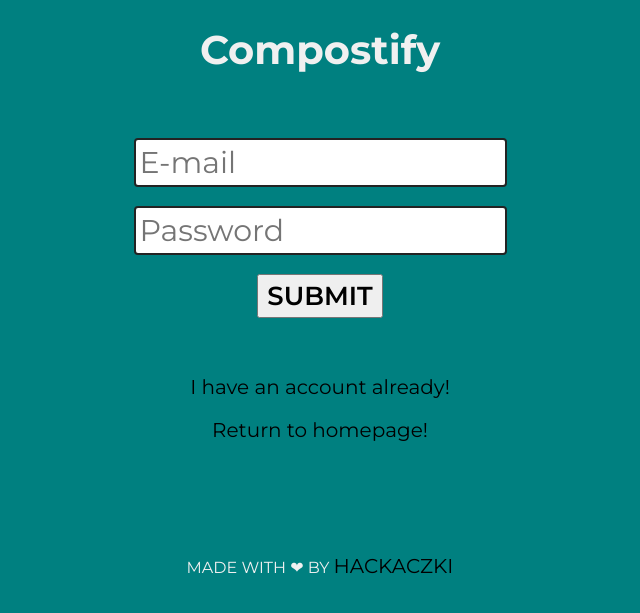
After one commit to hackaczki/compostify, a Flask app: page /register in a window 1280 px wide. The commit adds this page. Shown: the top 613 px of the page, without its empty margins (320-960 px from the left). Run offline with Flask 3, Linux system fonts and the light colour scheme.

Commit message:
usfheurif

```diff
--- a/main.py
+++ b/main.py
@@ -6,24 +6,30 @@ from data_processing import *
 import plotly.express as px
 from flask import Flask, flash, render_template, redirect, request, url_for, jsonify, session, Response
 from flask_sqlalchemy import SQLAlchemy
-from sqlalchemy import func
+from sqlalchemy import func, DateTime
+import bcrypt
+import datetime
+##### SERVER FLASK
 
 server = flask.Flask(__name__)
 
 server.secret_key = 'grogjreelfijreijreerjt'
 server.config['SQLALCHEMY_DATABASE_URI'] = 'sqlite:///site.db'
-UPLOAD_FOLDER = 'static/plants'
+UPLOAD_FOLDER = 'static/photos'
 ALLOWED_EXTENSIONS = {'jpg'}
 server.config['UPLOAD_FOLDER'] = UPLOAD_FOLDER
+
+##### SQL ALCHEMIA
+
 
 db = SQLAlchemy(server)
 
 class Posts(db.Model):
     Id = db.Column(db.Integer, primary_key=True)
-    Title = db.Column(db.Integer, nullable=False)
+    Title = db.Column(db.String(50), nullable=False)
     Author = db.Column(db.Integer, nullable=False)
     Text = db.Column(db.String(50))
-    Date = db.Column(db.String(100), nullable=False)
+    Date = db.Column(DateTime, default=datetime.datetime.utcnow)
     Reply_to = db.Column(db.Integer, nullable=True)
     Photo = db.Column(db.String(20), nullable=True)
 
@@ -36,12 +42,12 @@ class Users(db.Model):
     Password = db.Column(db.String(100))
 
     def __repr__(self):
-        return f"User('{self.Id}', '{self.Username}')"
+        return f"Users('{self.Id}', '{self.Username}')"
 
 with server.app_context():
     db.create_all()
 
-
+##### PLOTS
 
 colors = {
     'background': '#111111',
@@ -86,16 +92,103 @@ app.layout = html.Div(style={'backgroundColor': colors['background']}, children=
     dcc.Graph(figure=mapfig)
     ])
 
+##### REST OF FLASK
+def getIdByUsername(userid):
+    return Users.query.filter_by(Username=userid).first().Id
 
+def getUsernameById(id):
+    return Users.query.filter_by(Id=id).first().Username
 
 def allowed_file(filename):
     return '.' in filename and \
            filename.rsplit('.', 1)[1].lower() in ALLOWED_EXTENSIONS
 
+def hashPassword(password):
+    return bcrypt.hashpw(password.encode(), bcrypt.gensalt())
 
-@server.route('/forum')
+def verifyPassword(username, provided_password):
+    stored_password = Users.query.filter_by(Username=username).first()
+    if not stored_password:
+        return False
+    return bcrypt.checkpw(provided_password.encode(), stored_password.Password)
+
+def createAccount(username, password):
+    if Users.query.filter_by(Username=username).first():
+        return False
+    date_created = datetime.datetime.now()
+    password = hashPassword(password)
+    user = Users(Username = username, Password = password)
+    db.session.add(user)
+    db.session.commit()
+    return True
+
+def addPost(user,title,text):
+    user = Posts(Title = title, Text = text, Author = getIdByUsername(user))
+    db.session.add(user)
+    db.session.commit()
+    return True
+##### ROUTES
+
+@server.route('/forum', methods=['GET', 'POST'])
 def forum():
-    return render_template('index.html')
+    if 'username' not in session:
+        return redirect(url_for('register'))
+    if request.method == 'POST':
+        # Add post to db
+        title = request.form['title']
+        desc = request.form['description']
+        user = session["username"]
+        addPost(user,title,desc)
+    p = Posts.query.all()
+    return render_template('index.html', posts=p, getUsernameById=getUsernameById)
+
+@server.route('/register', methods=['GET', 'POST'])
+def register():
+    if 'username' in session:
+        return redirect(url_for('forum'))
+    if request.method == 'POST':
+        username = request.form['mail']
+        password = request.form['password']
+        if createAccount(username, password):
+            return redirect(url_for('login'))
+        else:
+            return render_template('register.html')
+    return render_template('register.html')
+
+
+@server.route('/login', methods=['GET', 'POST'])
+def login():
+    if 'username' in session:
+        return redirect(url_for('forum'))
+    if request.method == 'POST':
+        username = request.form['email']
+        password = request.form['password']
+        if verifyPassword(username, password):
+            session['username'] = username
+            return redirect(url_for('forum'))
+        else:
+        	#bad login or passwd
+            return render_template('login.html')
+    return render_template('login.html', info = "")
+
+@server.route('/logout', methods=['GET', 'POST'])
+def logout():
+    del session['username']
+    return redirect(url_for('forum'))
+
+
+
+
+
+
+
+
+
+
+
+
+
+
 
 if __name__ == "__main__":
     app.run_server(debug=True)
--- a/static/css/styles.css
+++ b/static/css/styles.css
@@ -1,7 +1,17 @@
-html {
+* {
+  padding: 0;
+  margin: 0;
+  outline: 0;
+  box-sizing: border-box;
+  scroll-behavior: smooth;
+}
+
+body {
+  font-family: 'Montserrat', sans-serif;
   background-color: teal;
-  color: white;
-  font-family: Arial;
+  overflow-x: hidden;
+  color: #f0f0f0;
+  width: 100vw;
 }
 
 footer {
@@ -16,3 +26,69 @@ footer {
 .active {
   font-size: 1.5rem;
 }
+
+.input100{
+  border-radius:4px;
+  border: 2px solid #232323;
+  font-family: 'Montserrat', sans-serif;
+  padding:4px !important;
+  font-size:35px;
+}
+
+button{
+  font-family: 'Montserrat', sans-serif;
+  padding: 4px 8px 4px 8px;
+  text-align:center;
+  text-transform:uppercase;
+  font-weight:600;
+  font-size:26px !important;
+}
+
+a{
+  color:black;
+  text-decoration: none;
+  font-size:20px;
+}
+
+/* Split the screen in half */
+.split1 {
+  height: 100%;
+  width: 30%;
+  position: fixed;
+  top: 0;
+  overflow-x: hidden;
+  padding-top: 20px;
+}
+.split2 {
+  height: 100%;
+  width: 70%;
+  position: fixed;
+  top: 0;
+  overflow-x: hidden;
+  padding-top: 20px;
+}
+/* Control the left side */
+.left {
+  left: 0;
+background-color: rgb(13, 139, 139);
+}
+
+/* Control the right side */
+.right {
+  right: 0;
+
+}
+
+/* If you want the content centered horizontally and vertically */
+.centered {
+  position: absolute;
+  top: 50%;
+  left: 50%;
+  transform: translate(-50%, -50%);
+  text-align: center;
+}
+
+
+h1 {
+  font-size: 40px;
+}
--- a/templates/base.html
+++ b/templates/base.html
@@ -2,17 +2,23 @@
 <html lang="en">
   <head>
     <meta charset="utf-8">
-    <meta name="viewport" content="width=device-width, initial-scale=1.0, shrink-to-fit=no">
+    <meta name="viewport" content="width=device-width, user-scalable=yes, initial-scale=1.0, maximum-scale=6.0, minimum-scale=1.0">
     <link rel="stylesheet" type="text/css" href="{{ url_for('static', filename='css/style.css') }}"/>
     {% block includes %} {% endblock %}
     <title>Flask Workshop</title>
     <script src="https://ajax.googleapis.com/ajax/libs/jquery/3.5.1/jquery.min.js"></script>
+    <link rel="preconnect" href="https://fonts.googleapis.com">
+    <link rel="preconnect" href="https://fonts.gstatic.com" crossorigin>
+    <link href="https://fonts.googleapis.com/css2?family=Montserrat:wght@400;500;600;700&display=swap" rel="stylesheet">
+    <noscript>
+      <link href="https://fonts.googleapis.com/css2?family=Montserrat:wght@400;500;600;700&display=swap" rel="stylesheet">
+    </noscript>
   </head>
 
   <body>
 
     <header>
-      <h1 style="text-align: center;">Flask Workshop</h1>
+      <h1 style="text-align: center;margin:25px 15px 15px 15px;">Compostify</h1>
     </header>
 
     <section>
@@ -22,7 +28,7 @@
     </section>
 
     <footer>
-        MADE WITH ❤ BY <a href="https://kajetan.knopp.com.pl" target="_blank">KHKNOPP</a>
+        MADE WITH ❤ BY <a href="https://kajetan.knopp.com.pl" target="_blank">HACKACZKI</a>
     </footer>
 
   </body>
--- /dev/null
+++ b/templates/register.html
@@ -0,0 +1,29 @@
+{% extends "base.html" %}
+
+{% block includes %}
+  <link rel="stylesheet" type="text/css" href="{{ url_for('static', filename='css/styles.css') }}"/>
+{% endblock %}
+
+
+{% block content %}
+<form method="POST" enctype=multipart/form-data>
+  <input class="input100" type="text" name="mail" placeholder="E-mail" style="font-size: 30px;">
+  <br>
+  <br>
+  <input class="input100" type="password" name="password" placeholder="Password" style="font-size: 30px; ">
+  <br>
+  <br>
+  <button style="font-size: 30px;">
+    Submit
+  </button>
+<br>
+<br>
+<br>
+<br>
+
+</form>
+<a href="login">I have an account already!</a>
+<br>
+<br>
+<a href="dash">Return to homepage!</a>
+{% endblock %}
--- a/utils.py
+++ b/utils.py
@@ -3,7 +3,8 @@ from pyzbar.pyzbar import decode
 import json
 from urllib.request import urlopen
 
-composte_ready = ['wafle-kukurydziane']
+composte_ready = ['wafle-kukurydziane', "Bakłażan","Batat","Bób","Brokuł","Brukiew","Brukselka","Burak","Cebula","Chrzan","Ciecierzyca","Cukinia","Cykoria","Czosnek","Dynia","Fasola","Fasolka szparagowa","Fenkuł","Groch","Jarmuż","Kalafior","Kalarepa","Kapar","Kapusta","Karczoch","Koper","Kukurydza","Marchew","Miechunka","Ogórek","Oliwka","Papryka","Pasternak","Patison","Pietruszka","Pomidor","Por","Rabarbar","Roszponka","Rukola","Rzepa","Rzeżucha","Rzodkiew","Rzodkiewka","Sałata","Seler","Soczewica","Soja","Szalotka","Szczaw","Szczypiorek","Szparag","Szpinak","Ziemniak"]
+composte_ready = composte_ready.extend([l.lower() for l in composte_ready])
 
 def BarcodeReader(image):
     img = cv2.imread(image)
@@ -25,4 +26,4 @@ def getProductInfo(code):
         return True
     else:
         return False
-print(getProductInfo(BarcodeReader("IMG_0649.jpg")))
+#print(getProductInfo(BarcodeReader("IMG_0649.jpg")))
--- /dev/null
+++ b/warzywa.txt
@@ -0,0 +1 @@
+"Bakłażan","Batat","Bób","Brokuł","Brukiew","Brukselka","Burak","Cebula","Chrzan","Ciecierzyca","Cukinia","Cykoria","Czosnek","Dynia","Fasola","Fasolka szparagowa","Fenkuł","Groch","Jarmuż","Kalafior","Kalarepa","Kapar","Kapusta","Karczoch","Koper","Kukurydza","Marchew","Miechunka","Ogórek","Oliwka","Papryka","Pasternak","Patison","Pietruszka","Pomidor","Por","Rabarbar","Roszponka","Rukola","Rzepa","Rzeżucha","Rzodkiew","Rzodkiewka","Sałata","Seler","Soczewica","Soja","Szalotka","Szczaw","Szczypiorek","Szparag","Szpinak","Ziemniak"
```
Also changed, not shown: templates/index.html (+38 -17 lines), templates/login.html (added, +30 -0 lines), templates/one.html (deleted, +0 -14 lines).
